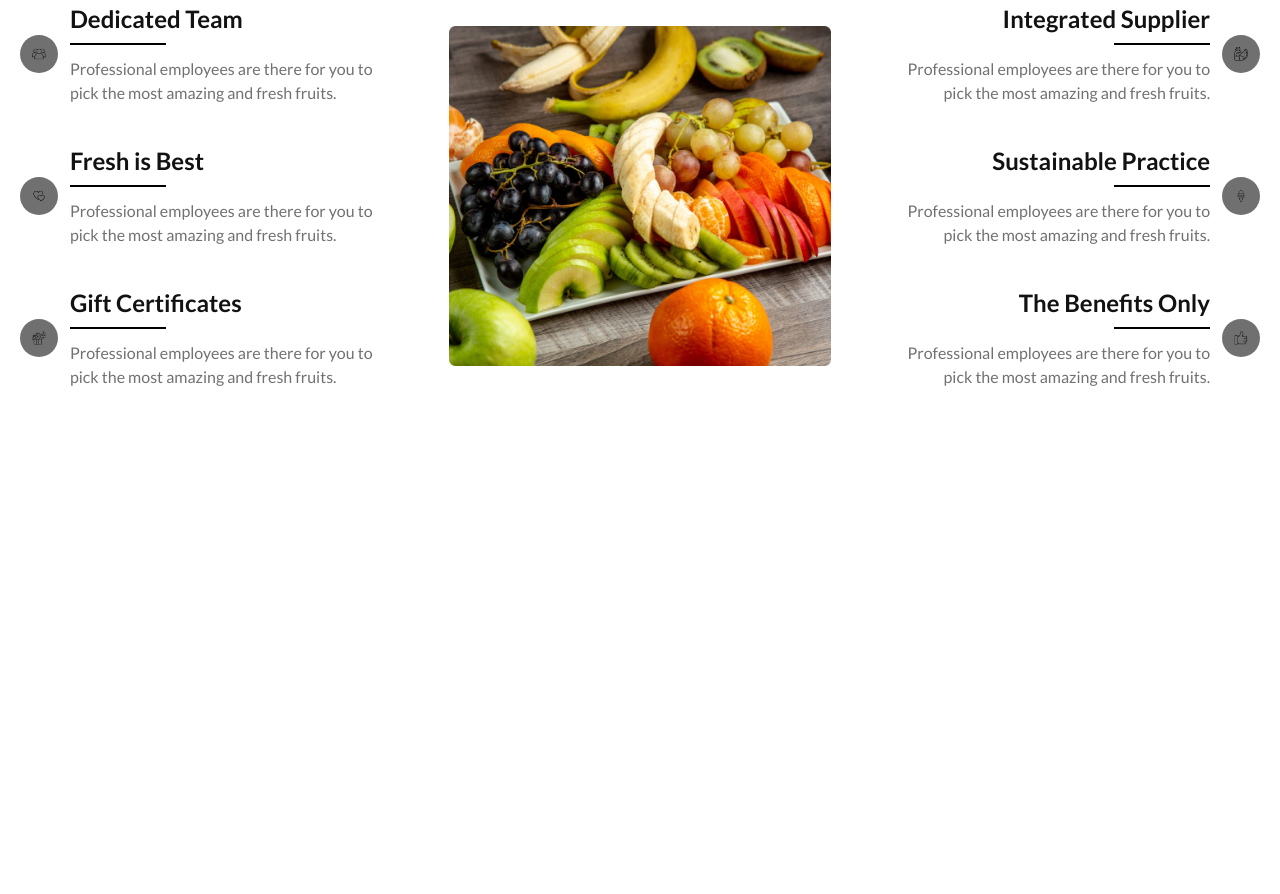
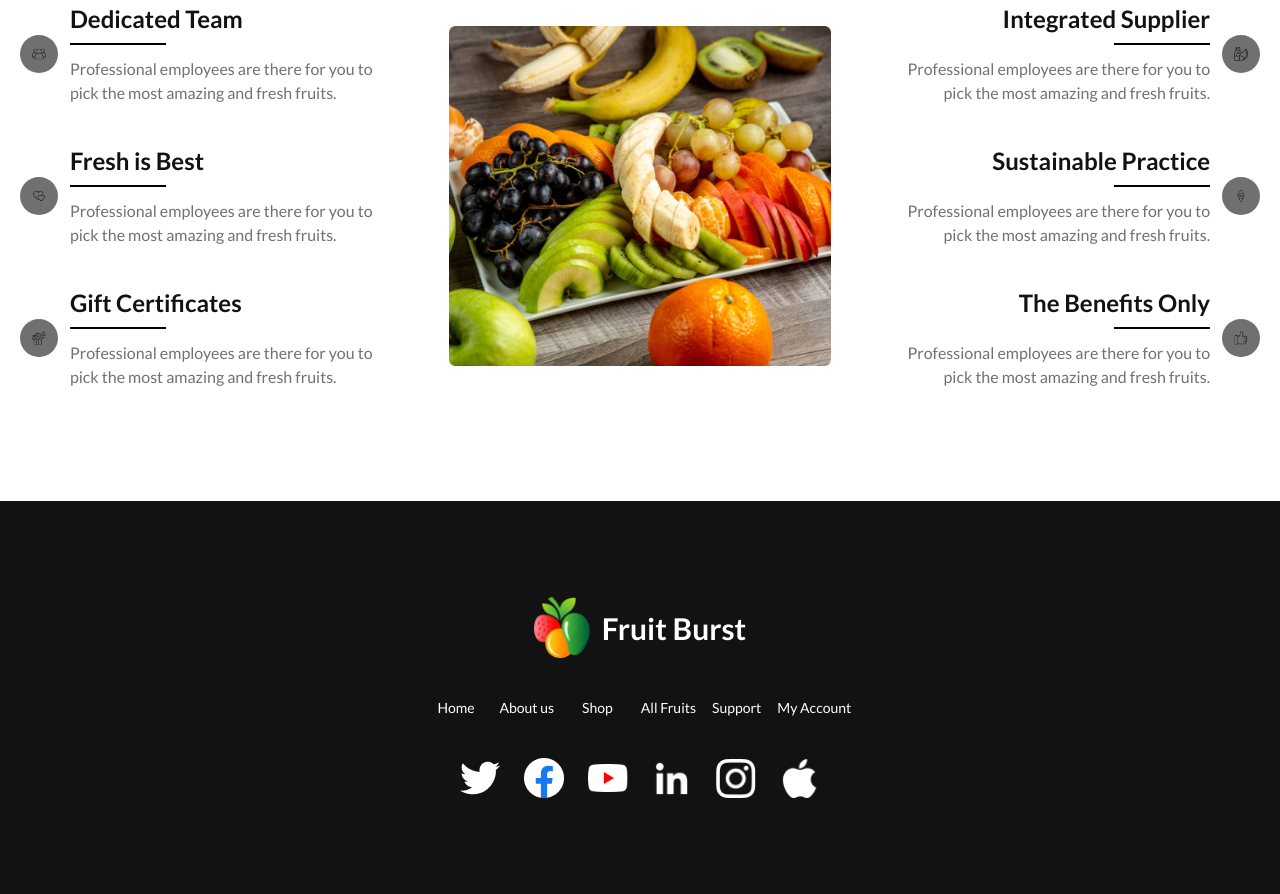
Before and after one commit to FSD-Tanvir/fruit-burst, a plain HTML site: page index.html in a window 1280 px wide. Shown: the part 1837-2731 px from the top of the page. Before the commit the page ends 2246 px from the top, so only its background shows below. Drawn offline with nearby package versions, Linux system fonts and the light colour scheme.

Commit message:
added footer section

```diff
--- a/index.html
+++ b/index.html
@@ -45,7 +45,7 @@
             class="flex justify-between flex-row-reverse items-center p-3 lg:hidden"
           >
             <div class="dropdown">
-              <label tabindex="0" class="w-52 flex justify-end">
+              <label tabindex="0" class="flex justify-end w-52 sm:w-56 ">
                 <svg
                   xmlns="http://www.w3.org/2000/svg"
                   class="h-5 w-5"
@@ -551,5 +551,30 @@
         </div>
       </section>
     </main>
+    <!-- this is footer -->
+    <footer class="footer footer-center p-10 bg-fruit-secondary text-white mt-28 py-24">
+        <div class="flex items-center gap-3">
+          <img src="./images/logo.png" alt="" class="w-8 sm:w-14" />
+          <h1 class="text-xl sm:text-3xl font-bold">Fruit Burst</h1>
+        </div>
+        <div class="grid grid-cols-3 sm:grid-flow-col gap-4 items-center">
+          <a class="link link-hover">Home</a>
+          <a class="link link-hover">About us</a>
+          <a class="link link-hover">Shop</a>
+          <a class="link link-hover">All Fruits</a>
+          <a class="link link-hover">Support</a>
+          <a class="link link-hover">My Account</a>
+        </div>
+        <div>
+          <div class="grid grid-cols-3 sm:grid-flow-col gap-6 items-center">
+            <a class="w-10"><img src="./images/twitter 1.png" alt=""></i></a>
+            <a class="w-10"><img src="./images/facebook 1.png" alt=""></i></a>
+            <a class="w-10"><img src="./images/Group 49.png" alt=""></i></a>
+            <a class="w-10"><img src="./images/linkedin 1.png" alt=""></i></a>
+            <a class="w-10"><img src="./images/instagram 1.png" alt=""></i></a>
+            <a class="w-10"><img src="./images/apple 1.png" alt=""></i></a>
+          </div>
+        </div>
+    </footer>
   </body>
 </html>
```
Also changed, not shown: images/Group 49.png (added), images/apple 1.png (added), images/facebook 1.png (added), images/instagram 1.png (added), images/linkedin 1.png (added), images/twitter 1.png (added).
